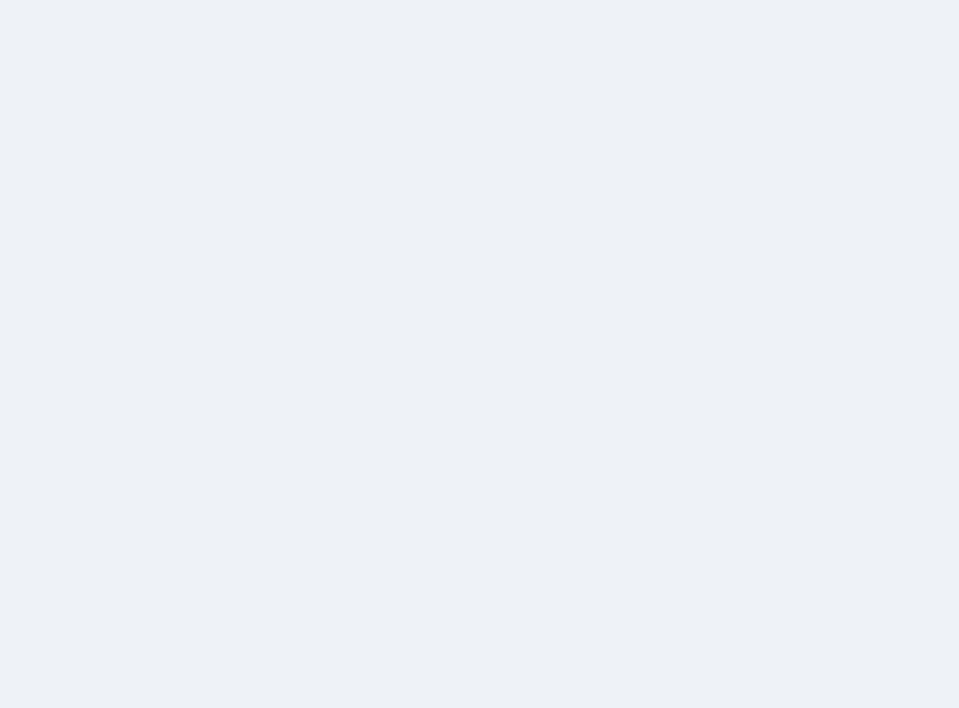
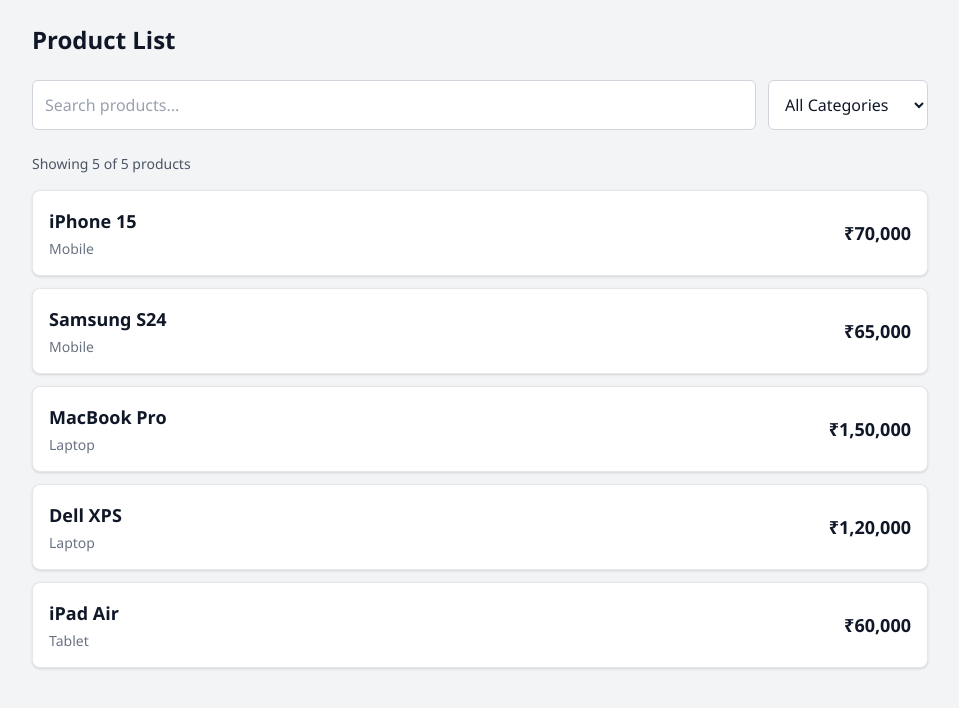
Before and after one commit to developerkapil11/react-mini-projects-hub, a React (Vite) app: page /filter-search in a window 1280 px wide. Before the commit this address had no page. Shown: the top 708 px of the page, without its empty margins (160-1119 px from the left). Built offline with nearby package versions, Linux system fonts and the light colour scheme.

Commit message:
Done with filter Search

```diff
--- a/src/data/projects.tsx
+++ b/src/data/projects.tsx
@@ -41,5 +41,11 @@
     path: "/sorting-movies",
     icon: "🎬"
   },
+  {
+    id: 8,
+    name: "Filter + Search",
+    path: "/filter-search",
+    icon: "🔍"
+  },
 
 ];
--- /dev/null
+++ b/src/pages/FilterSearch/filterSearch.tsx
@@ -0,0 +1,114 @@
+import { useState } from "react";
+
+const products = [
+  { id: 1, name: "iPhone 15", category: "Mobile", price: 70000 },
+  { id: 2, name: "Samsung S24", category: "Mobile", price: 65000 },
+  { id: 3, name: "MacBook Pro", category: "Laptop", price: 150000 },
+  { id: 4, name: "Dell XPS", category: "Laptop", price: 120000 },
+  { id: 5, name: "iPad Air", category: "Tablet", price: 60000 },
+];
+
+const FilterSearch = () => {
+  const [searchItem, setSearchItem] = useState("");
+  const [selectCategory, setSelectCategory] = useState("All");
+
+  // Filter products by search text and category
+  const filterProducts = products.filter((product) => {
+    const matchesProduct = product.name
+      .toLowerCase()
+      .includes(searchItem.trim().toLowerCase());
+
+    const matchesCategory =
+      selectCategory === "All" ||
+      product.category === selectCategory;
+
+    return matchesProduct && matchesCategory;
+  });
+
+  return (
+    <div className="min-h-screen bg-gray-100 p-4 sm:p-6">
+      <div className="mx-auto max-w-4xl">
+        {/* Heading */}
+        <h1 className="mb-6 text-2xl font-bold text-gray-900">
+          Product List
+        </h1>
+
+        {/* Search and Category Filter */}
+        <div className="mb-6 flex flex-col gap-3 sm:flex-row">
+          <input
+            type="text"
+            placeholder="Search products..."
+            value={searchItem}
+            onChange={(e) => setSearchItem(e.target.value)}
+            className="w-full rounded-md border border-gray-300 bg-white p-3 text-gray-900 placeholder-gray-400 outline-none focus:border-blue-500 focus:ring-2 focus:ring-blue-200"
+          />
+
+          <select
+            value={selectCategory}
+            onChange={(e) => setSelectCategory(e.target.value)}
+            className="rounded-md border border-gray-300 bg-white p-3 text-gray-900 outline-none focus:border-blue-500 sm:min-w-40"
+          >
+            <option value="All">All Categories</option>
+            <option value="Mobile">Mobile</option>
+            <option value="Laptop">Laptop</option>
+            <option value="Tablet">Tablet</option>
+          </select>
+        </div>
+
+        {/* Product Count */}
+        <p className="mb-4 text-sm text-gray-600">
+          Showing {filterProducts.length} of {products.length} products
+        </p>
+
+        {/* Product List */}
+        <div className="space-y-3">
+          {filterProducts.length > 0 ? (
+            filterProducts.map((product) => (
+              <div
+                key={product.id}
+                className="flex flex-col justify-between gap-3 rounded-lg border border-gray-200 bg-white p-4 shadow-sm transition-shadow hover:shadow-md sm:flex-row sm:items-center"
+              >
+                <div>
+                  <h2 className="text-lg font-semibold text-gray-900">
+                    {product.name}
+                  </h2>
+
+                  <p className="mt-1 text-sm text-gray-500">
+                    {product.category}
+                  </p>
+                </div>
+
+                <p className="text-lg font-bold text-gray-900">
+                  ₹{product.price.toLocaleString("en-IN")}
+                </p>
+              </div>
+            ))
+          ) : (
+            <div className="rounded-lg border border-gray-200 bg-white p-8 text-center">
+              <p className="text-lg font-semibold text-gray-800">
+                No products found
+              </p>
+
+              <p className="mt-2 text-sm text-gray-500">
+                Try another search term or category.
+              </p>
+
+              <button
+                type="button"
+                onClick={() => {
+                  setSearchItem("");
+                  setSelectCategory("All");
+                }}
+                className="mt-4 rounded-md bg-blue-600 px-4 py-2 text-white hover:bg-blue-700"
+              >
+                Clear Filters
+              </button>
+            </div>
+          )}
+        </div>
+      </div>
+    </div>
+  );
+};
+
+export default FilterSearch;
--- a/src/pages/Home/Home.tsx
+++ b/src/pages/Home/Home.tsx
@@ -8,6 +8,7 @@
 import ShoppingList from '../ShoppingList/ShoppingList'
 import './Home.css'
 import SortingMovies from '../SortingMovies/SortingMovies'
+import FilterSearch from '../FilterSearch/filterSearch'
 
 export const Home = () => {
   const [selectedId, setSelectedId] = useState(projects[0]?.id)
@@ -23,7 +24,8 @@
     4: <MortgageCalculator />,
     5: <UndoableCounter />,
     6: <ShoppingList />,
-    7: <SortingMovies />
+    7: <SortingMovies />,
+    8: <FilterSearch />
   }
 
   return (
--- a/src/pages/MortgageCalculator/MCalculator.css
+++ b/src/pages/MortgageCalculator/MCalculator.css
@@ -41,6 +41,7 @@
   border-radius: 6px;
   outline: none;
   transition: 0.3s;
+  color: #000000;
 }
 
 .form-group input:focus {
--- a/src/routes/AppRoutes.tsx
+++ b/src/routes/AppRoutes.tsx
@@ -8,6 +8,7 @@
 import UndoableCounter from "../pages/UndoableCounter/UndoableCounter";
 import ShoppingList from "../pages/ShoppingList/ShoppingList";
 import SortingMovies from "../pages/SortingMovies/SortingMovies";
+import FilterSearch from "../pages/FilterSearch/filterSearch";
 
 
 const AppRoutes = () => {
@@ -24,6 +25,7 @@
             <Route path='/undoable-counter' element={<UndoableCounter/>} />
             <Route path='/shopping-list' element={<ShoppingList/>} />
             <Route path='/sorting-movies' element={<SortingMovies/>} />
+            <Route path='/filter-search' element={<FilterSearch />} />
         </Routes>
     )
 }
--- a/tsconfig.node.json
+++ b/tsconfig.node.json
@@ -1,7 +1,7 @@
 {
     "compilerOptions": {
       "tsBuildInfoFile": "./node_modules/.tmp/tsconfig.node.tsbuildinfo",
-      "target": "ES2023",
+      "target": "ES2022",
       "lib": ["ES2023"],
       "module": "ESNext",
       "types": ["node"],
@@ -15,7 +15,6 @@
 
       "noUnusedLocals": true,
       "noUnusedParameters": true,
-      "erasableSyntaxOnly": true,
       "noFallthroughCasesInSwitch": true,
 
       "incremental": true
```
